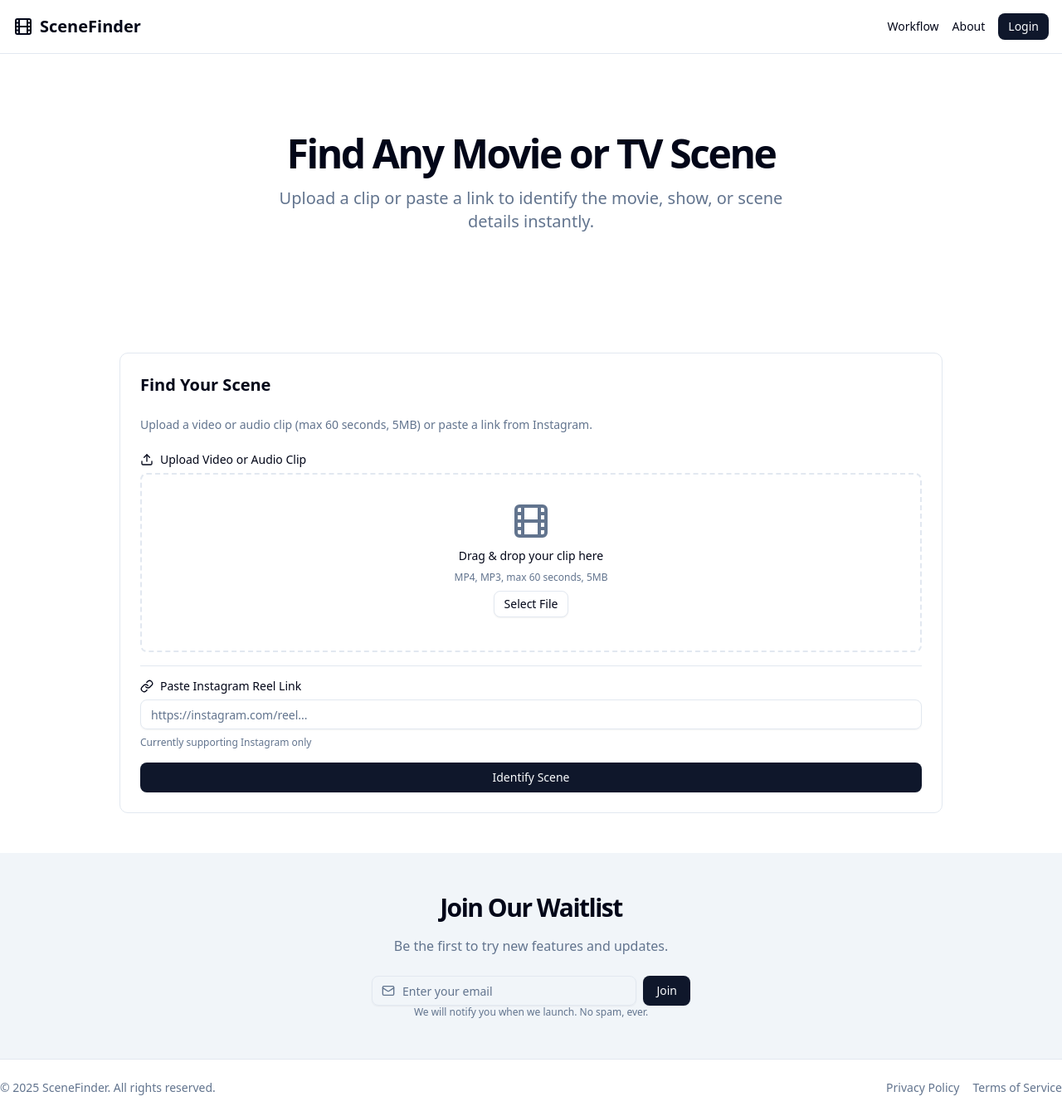
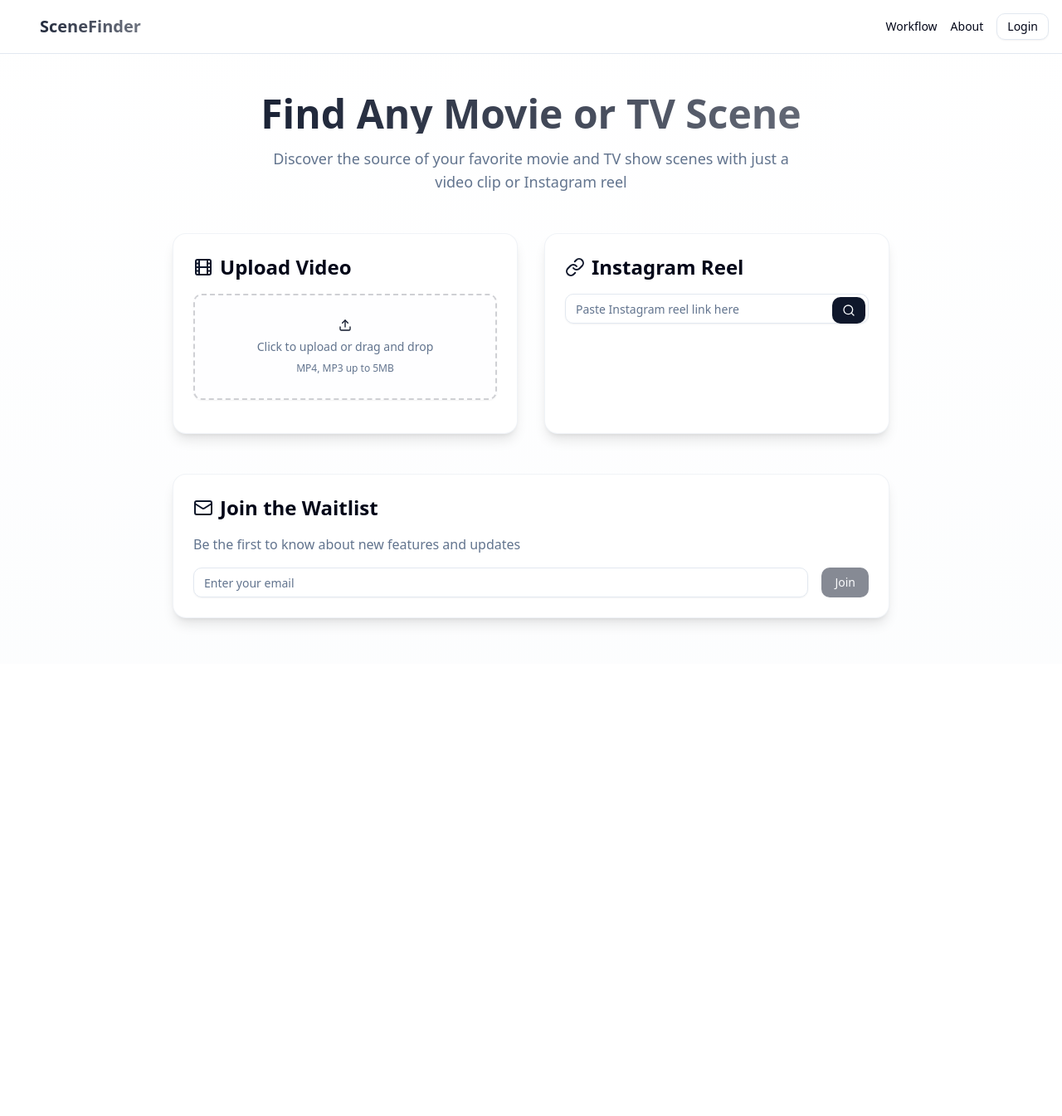
Before and after one commit to notyourcfo/scenefinder-front-end, a Next.js app: page / in a window 1280 px wide. Shown: the whole page at 83% size. After the commit the page ends 800 px from the top, so only its background shows below. Built offline with nearby package versions, Linux system fonts and the light colour scheme.

Commit message:
Enhance UI and add Instagram link validation

```diff
--- a/app/globals.css
+++ b/app/globals.css
@@ -44,7 +44,7 @@
 }
 
 :root {
-  --radius: 0.625rem;
+  --radius: 0.75rem;
   --background: oklch(1 0 0);
   --foreground: oklch(0.129 0.042 264.695);
   --card: oklch(1 0 0);
@@ -117,6 +117,64 @@
     @apply border-border outline-ring/50;
   }
   body {
-    @apply bg-background text-foreground;
+    @apply bg-background text-foreground antialiased;
   }
 }
+
+/* Custom Animations */
+@keyframes float {
+  0% {
+    transform: translateY(0px);
+  }
+  50% {
+    transform: translateY(-10px);
+  }
+  100% {
+    transform: translateY(0px);
+  }
+}
+
+.animate-float {
+  animation: float 3s ease-in-out infinite;
+}
+
+/* Smooth Transitions */
+.transition-all {
+  transition-property: all;
+  transition-timing-function: cubic-bezier(0.4, 0, 0.2, 1);
+  transition-duration: 300ms;
+}
+
+/* Card Hover Effects */
+.hover-card {
+  transition: transform 0.3s ease, box-shadow 0.3s ease;
+}
+
+.hover-card:hover {
+  transform: translateY(-2px);
+  box-shadow: 0 10px 20px rgba(0, 0, 0, 0.1);
+}
+
+/* Gradient Text */
+.gradient-text {
+  @apply bg-clip-text text-transparent bg-gradient-to-r from-primary to-primary/60;
+}
+
+/* Custom Scrollbar */
+::-webkit-scrollbar {
+  width: 8px;
+  height: 8px;
+}
+
+::-webkit-scrollbar-track {
+  background: var(--background);
+}
+
+::-webkit-scrollbar-thumb {
+  background: var(--muted);
+  border-radius: 4px;
+}
+
+::-webkit-scrollbar-thumb:hover {
+  background: var(--muted-foreground);
+}
--- a/app/page.js
+++ b/app/page.js
@@ -4,7 +4,7 @@ import { Button } from "@/components/ui/button"
 import { Input } from "@/components/ui/input"
 import { Label } from "@/components/ui/label"
 import { Separator } from "@/components/ui/separator"
-import { Upload, LinkIcon, Film, RefreshCw, AlertCircle, Mail, CheckCircle } from "lucide-react"
+import { Upload, LinkIcon, Film, RefreshCw, AlertCircle, Mail, CheckCircle, Search } from "lucide-react"
 import Link from "next/link"
 import Image from "next/image"
 import { useRef, useState } from "react"
@@ -133,6 +133,13 @@ export default function Home() {
   const handleLinkSubmit = async () => {
     if (!videoLink.trim()) {
       setError("Error: Please enter a valid Instagram reel link")
+      return
+    }
+
+    // Validate Instagram link
+    const instagramRegex = /^https?:\/\/(www\.)?instagram\.com\/(p|reel)\/[a-zA-Z0-9_-]+\/?.*$/;
+    if (!instagramRegex.test(videoLink)) {
+      setError("Error: Only Instagram reel links are supported")
       return
     }
 
@@ -287,207 +294,200 @@ export default function Home() {
   }
 
   return (
-    <div className="flex min-h-screen flex-col">
+    <div className="min-h-screen bg-gradient-to-b from-background to-secondary/20">
+      {/* Navigation Header */}
       <header className="sticky top-0 z-50 w-full border-b bg-background/95 backdrop-blur supports-[backdrop-filter]:bg-background/60">
         <div className="container mx-auto flex h-16 items-center justify-between px-4">
-          <Link href="/" className="flex items-center gap-2 text-xl font-bold">
+          <Link href="/" className="flex items-center gap-2 text-xl font-bold gradient-text">
             <Film className="h-6 w-6" />
             SceneFinder
           </Link>
           <nav className="flex items-center gap-4">
-            <Link href="/how-it-works" className="text-sm font-medium hover:text-primary">
+            <Link
+              href="/how-it-works"
+              className="text-sm font-medium hover:text-primary transition-colors"
+            >
               Workflow
             </Link>
-            <Link href="/about" className="text-sm font-medium hover:text-primary">
+            <Link
+              href="/about"
+              className="text-sm font-medium hover:text-primary transition-colors"
+            >
               About
             </Link>
-            <Button size="sm">
+            <Button size="sm" variant="outline" asChild>
               <Link href="/login">Login</Link>
             </Button>
           </nav>
         </div>
       </header>
-      <main className="flex-1">
-        <section className="w-full py-12 md:py-24">
-          <div className="container mx-auto px-4 text-center">
-            <h1 className="text-3xl font-bold tracking-tighter sm:text-4xl md:text-5xl">
+
+      <main className="container mx-auto px-4 py-12 max-w-4xl">
+        {/* Hero Section */}
+        <div className="text-center mb-12 space-y-4">
+          <h1 className="text-4xl md:text-5xl font-bold gradient-text">
             Find Any Movie or TV Scene
           </h1>
-            <p className="mx-auto mt-4 max-w-2xl text-muted-foreground md:text-xl">
-              Upload a clip or paste a link to identify the movie, show, or scene details instantly.
+          <p className="text-lg text-muted-foreground max-w-2xl mx-auto">
+            Discover the source of your favorite movie and TV show scenes with just a video clip or Instagram reel
           </p>
         </div>
-        </section>
-        <section className="container mx-auto max-w-5xl px-4 py-12">
-          <div className="grid gap-6 rounded-lg border p-6">
-            <h2 className="text-xl font-semibold">Find Your Scene</h2>
-            <p className="text-sm text-muted-foreground">
-              Upload a video or audio clip (max 60 seconds, 5MB) or paste a link from Instagram.
-            </p>
-            <div className="grid gap-4">
-              <div className="grid gap-2">
-                <Label htmlFor="video-upload" className="flex items-center gap-2">
-                  <Upload className="h-4 w-4" />
-                  Upload Video or Audio Clip
-                </Label>
-                <div className="flex items-center justify-center rounded-md border-2 border-dashed p-8 hover:bg-muted/50">
-                  <div className="text-center space-y-2">
-                    <Film className="mx-auto h-12 w-12 text-muted-foreground" />
-                    <p className="text-sm font-medium">Drag & drop your clip here</p>
-                    <p className="text-xs text-muted-foreground">MP4, MP3, max 60 seconds, 5MB</p>
+
+        {/* Main Content */}
+        <div className="grid gap-8 md:grid-cols-2">
+          {/* Upload Section */}
+          <div className="bg-card rounded-xl p-6 shadow-lg border border-border/50 hover:border-primary/50 transition-all duration-300">
+            <h2 className="text-2xl font-semibold mb-4 flex items-center gap-2">
+              <Film className="w-6 h-6 text-primary" />
+              Upload Video
+            </h2>
+            <div className="space-y-4">
               <Button
-                      size="sm"
-                      variant="outline"
                 onClick={handleButtonClick}
-                      disabled={isProcessing}
+                className="w-full h-32 border-2 border-dashed border-primary/20 hover:border-primary/40 transition-all duration-300 bg-secondary/10 hover:bg-secondary/20"
               >
-                      Select File
+                <div className="flex flex-col items-center gap-2">
+                  <Upload className="w-8 h-8 text-primary" />
+                  <span className="text-sm text-muted-foreground">Click to upload or drag and drop</span>
+                  <span className="text-xs text-muted-foreground">MP4, MP3 up to 5MB</span>
+                </div>
               </Button>
               <input
-                      id="video-upload"
                 type="file"
-                      accept="video/*,audio/*"
                 ref={fileInputRef}
                 onChange={handleFileUpload}
+                accept="video/*,audio/*"
                 className="hidden"
               />
             </div>
           </div>
-              </div>
-              <Separator />
-              <div className="grid gap-2">
-                <Label htmlFor="video-link" className="flex items-center gap-2">
-                  <LinkIcon className="h-4 w-4" />
-                  Paste Instagram Reel Link
-                </Label>
+
+          {/* Link Section */}
+          <div className="bg-card rounded-xl p-6 shadow-lg border border-border/50 hover:border-primary/50 transition-all duration-300">
+            <h2 className="text-2xl font-semibold mb-4 flex items-center gap-2">
+              <LinkIcon className="w-6 h-6 text-primary" />
+              Instagram Reel
+            </h2>
+            <div className="space-y-4">
+              <div className="relative">
                 <Input
-                  id="video-link"
-                  placeholder="https://instagram.com/reel..."
+                  type="text"
+                  placeholder="Paste Instagram reel link here"
                   value={videoLink}
                   onChange={(e) => setVideoLink(e.target.value)}
+                  className="pr-12"
+                />
+                <Button
+                  onClick={handleLinkSubmit}
+                  className="absolute right-1 top-1 h-8"
                   disabled={isProcessing}
-                />
-                <p className="text-xs text-muted-foreground">Currently supporting Instagram only</p>
-              </div>
-              <Button onClick={handleLinkSubmit} disabled={isProcessing}>
-                {isProcessing ? (
-                  <>
-                    <RefreshCw className="mr-2 h-4 w-4 animate-spin" />
-                    Processing...
-                  </>
-                ) : (
-                  "Identify Scene"
-                )}
+                >
+                  <Search className="w-4 h-4" />
                 </Button>
-              {error && (
-                <div className="rounded-md bg-red-50 p-4 text-red-600">
-                  <p className="mb-2 font-medium">Error:</p>
-                  <p className="text-sm">{error}</p>
-                  <Button size="sm" variant="outline" onClick={handleReset} className="mt-3">
-                    Try Again
-                  </Button>
-                </div>
-              )}
-            </div>
-          </div>
-          {sceneDetails && (
-            <div className="mt-8 rounded-lg border p-6">
-              <h2 className="mb-4 text-xl font-semibold">Results</h2>
-              <div className="grid gap-6 md:grid-cols-2">
-                <div className="aspect-video rounded-md bg-muted flex items-center justify-center overflow-hidden">
-                  <Image
-                    src="/images/preview.jpg"
-                    alt="Movie scene preview"
-                    width={640}
-                    height={360}
-                    className="w-full h-full object-cover rounded-md"
-                    priority
-                  />
-                </div>
-                <div className="space-y-4">
-                  <div>
-                    <h3 className="text-lg font-medium">Scene Details</h3>
-                    <div className="grid grid-cols-[100px_1fr] gap-1 text-sm">
-                      <span className="font-medium">Movie/Show:</span>
-                      <span>{sceneDetails.movie_or_show || "-"}</span>
-                      <span className="font-medium">Season/Episode:</span>
-                      <span>{sceneDetails.season_and_episode || "-"}</span>
-                      <span className="font-medium">Timestamp:</span>
-                      <span>{sceneDetails.timestamp || "-"}</span>
-                      <span className="font-medium">Characters:</span>
-                      <span>{sceneDetails.characters || "-"}</span>
-                    </div>
-                  </div>
-                  <div>
-                    <h3 className="text-lg font-medium">Scene Context</h3>
-                    <p className="text-sm text-muted-foreground">
-                      {sceneDetails.scene_context || "No context available"}
-                    </p>
               </div>
             </div>
           </div>
         </div>
+
+        {/* Results Section */}
+        {isProcessing && (
+          <div className="mt-8 text-center">
+            <div className="inline-block animate-spin">
+              <RefreshCw className="w-8 h-8 text-primary" />
+            </div>
+            <p className="mt-2 text-muted-foreground">Processing your request...</p>
+          </div>
         )}
-        </section>
-        <section className="w-full py-12 bg-muted">
-          <div className="container mx-auto px-4 text-center">
-            <h2 className="text-2xl font-bold tracking-tighter md:text-3xl">Join Our Waitlist</h2>
-            <p className="mx-auto mt-4 max-w-2xl text-muted-foreground">
-              Be the first to try new features and updates.
+
+        {error && (
+          <div className="mt-8 p-4 bg-destructive/10 border border-destructive/20 rounded-lg">
+            <div className="flex items-center gap-2 text-destructive">
+              <AlertCircle className="w-5 h-5" />
+              <p>{error}</p>
+            </div>
+          </div>
+        )}
+
+        {sceneDetails && (
+          <div className="mt-8 bg-card rounded-xl p-6 shadow-lg border border-border/50 animate-in fade-in slide-in-from-bottom-4">
+            <h2 className="text-2xl font-semibold mb-4">Scene Details</h2>
+            <div className="grid gap-4">
+              <div className="grid gap-2">
+                <Label className="text-muted-foreground">Movie/Show</Label>
+                <p className="text-lg font-medium">{sceneDetails.movie_or_show}</p>
+              </div>
+              <div className="grid gap-2">
+                <Label className="text-muted-foreground">Season & Episode</Label>
+                <p className="text-lg font-medium">{sceneDetails.season_and_episode}</p>
+              </div>
+              <div className="grid gap-2">
+                <Label className="text-muted-foreground">Timestamp</Label>
+                <p className="text-lg font-medium">{sceneDetails.timestamp}</p>
+              </div>
+              <div className="grid gap-2">
+                <Label className="text-muted-foreground">Characters</Label>
+                <p className="text-lg font-medium">{sceneDetails.characters}</p>
+              </div>
+              <div className="grid gap-2">
+                <Label className="text-muted-foreground">Scene Context</Label>
+                <p className="text-lg font-medium">{sceneDetails.scene_context}</p>
+              </div>
+            </div>
+            <Button
+              onClick={handleReset}
+              className="mt-6 w-full"
+              variant="outline"
+            >
+              <RefreshCw className="w-4 h-4 mr-2" />
+              Start New Search
+            </Button>
+          </div>
+        )}
+
+        {/* Waitlist Section */}
+        <div className="mt-12 bg-card rounded-xl p-6 shadow-lg border border-border/50">
+          <h2 className="text-2xl font-semibold mb-4 flex items-center gap-2">
+            <Mail className="w-6 h-6 text-primary" />
+            Join the Waitlist
+          </h2>
+          <p className="text-muted-foreground mb-4">
+            Be the first to know about new features and updates
           </p>
-            <form onSubmit={handleWaitlistSubmit} className="mx-auto mt-6 max-w-sm flex gap-2">
-              <div className="relative flex-1">
-                <Mail className="absolute left-3 top-1/2 h-4 w-4 -translate-y-1/2 text-muted-foreground" />
+          <div className="flex gap-4">
             <Input
-                  className="pl-9"
+              type="email"
               placeholder="Enter your email"
-                  type="email"
               value={email}
               onChange={(e) => setEmail(e.target.value)}
-                  disabled={isSubmitting}
+              className="flex-1"
             />
+            <Button
+              onClick={handleWaitlistSubmit}
+              disabled={isSubmitting || !isValidEmail(email)}
+            >
+              {isSubmitting ? (
+                <RefreshCw className="w-4 h-4 animate-spin" />
+              ) : (
+                "Join"
+              )}
+            </Button>
           </div>
-              <Button type="submit" disabled={isSubmitting}>
-                {isSubmitting ? "Submitting..." : "Join"}
-              </Button>
-            </form>
           {waitlistStatus.message && (
-              <div
-                className={`mt-4 flex items-center justify-center gap-2 text-sm ${
-                  waitlistStatus.type === "error" ? "text-red-600" : "text-green-600"
-                }`}
-              >
-                {waitlistStatus.type === "error" ? (
-                  <AlertCircle className="h-4 w-4" />
+            <div className={`mt-4 p-3 rounded-lg flex items-center gap-2 ${
+              waitlistStatus.type === "success"
+                ? "bg-green-500/10 text-green-500"
+                : "bg-destructive/10 text-destructive"
+            }`}>
+              {waitlistStatus.type === "success" ? (
+                <CheckCircle className="w-5 h-5" />
               ) : (
-                  <CheckCircle className="h-4 w-4" />
+                <AlertCircle className="w-5 h-5" />
               )}
               <p>{waitlistStatus.message}</p>
             </div>
           )}
         </div>
-          <div className="container mx-auto px-4 text-center">
-            <p className="text-xs text-muted-foreground">
-              We will notify you when we launch. No spam, ever.
-            </p>
-          </div>
-        </section>
       </main>
-      <footer className="w-full border-t py-6">
-        <div className="container mx-auto flex flex-col items-center gap-4 md:flex-row md:justify-between">
-          <p className="text-sm text-muted-foreground">
-            © {new Date().getFullYear()} SceneFinder. All rights reserved.
-          </p>
-          <div className="flex gap-4">
-            <Link href="#" className="text-sm text-muted-foreground hover:underline">
-              Privacy Policy
-            </Link>
-            <Link href="#" className="text-sm text-muted-foreground hover:underline">
-              Terms of Service
-            </Link>
-          </div>
-        </div>
-      </footer>
     </div>
   )
 }
```
Lines whose indentation alone changed are shown as unchanged.
